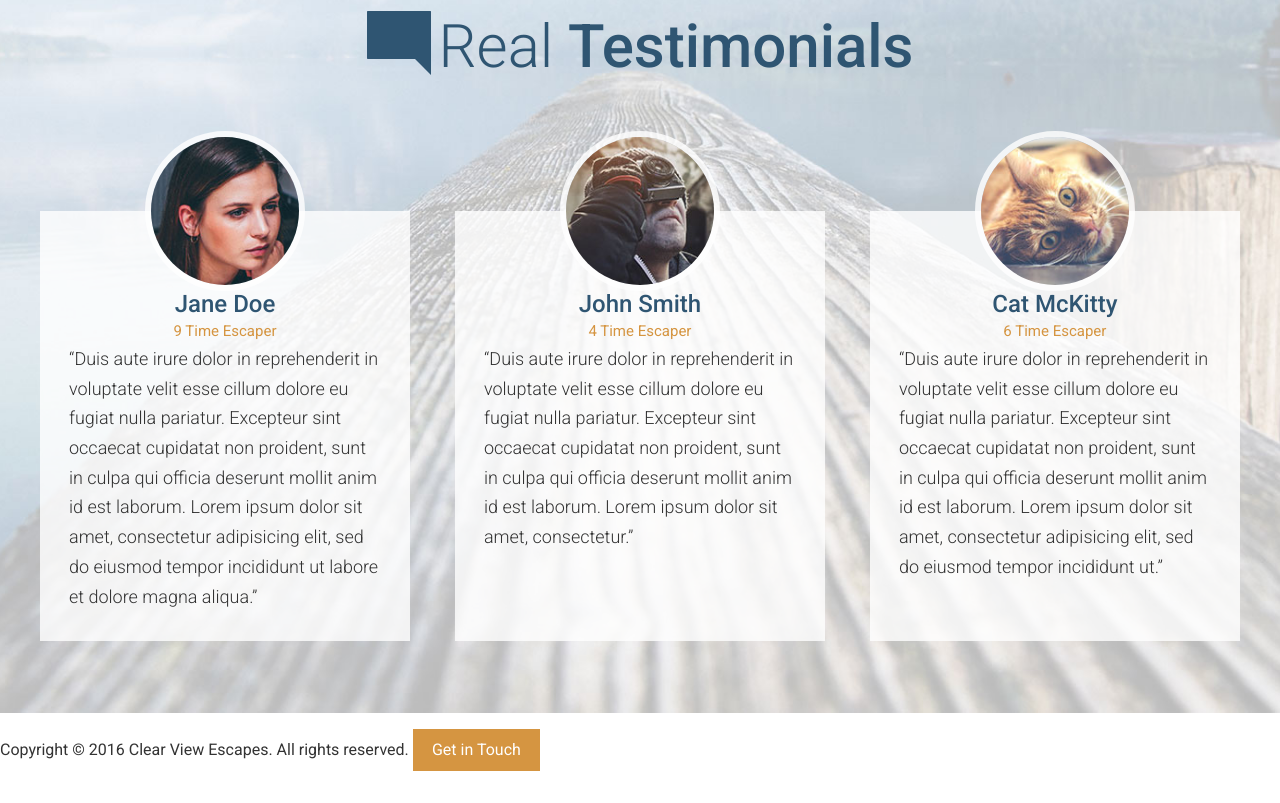
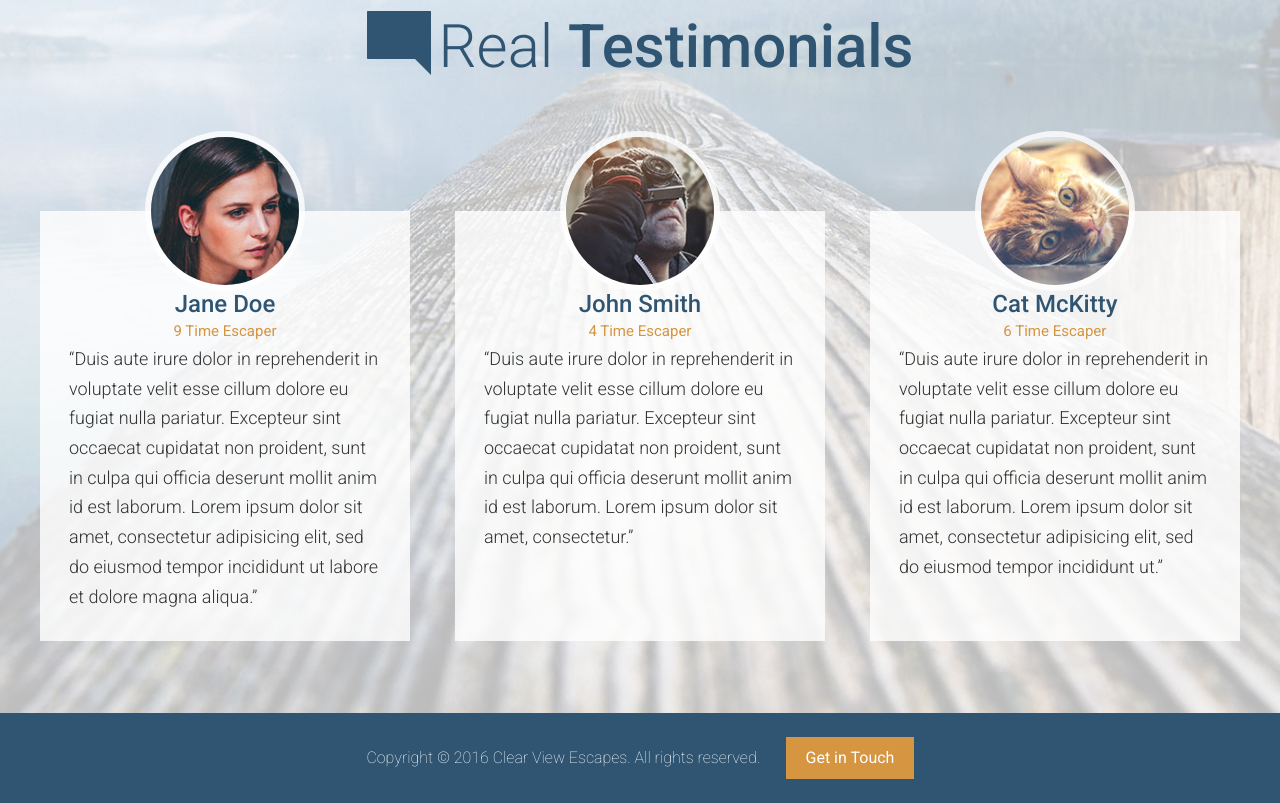
Before and after one commit to onesixdee/travel-site, a website: page app/index.html in a window 1280 px wide. Shown: the part 3092-3895 px from the top of the page. Drawn offline with Linux system fonts and the light colour scheme.

Commit message:
Completed styling the footer

```diff
--- /dev/null
+++ b/app/assets/styles/modules/_site-footer.css
@@ -0,0 +1,19 @@
+.site-footer {
+	background-color: $mainBlue;
+	color: #fff;
+	padding: .5rem 0;
+	text-align: center;
+
+	&__copyright {
+		display: block;
+		margin-bottom: 1rem;
+		font-weight: 200;
+	}
+	@mixin atMedium{
+		&__copyright {
+			display: inline;
+			margin-bottom: 0;
+			margin-right: 1.4rem;
+		}
+	}
+}
--- a/app/assets/styles/styles.css
+++ b/app/assets/styles/styles.css
@@ -13,3 +13,4 @@
 @import "modules/_feature-items";
 @import "modules/_testimonial";
 @import "modules/_sprite";
+@import "modules/_site-footer";
--- a/app/index.html
+++ b/app/index.html
@@ -145,8 +145,10 @@
     </div>
   </div>
 
-  <footer>
-    <p>Copyright &copy; 2016 Clear View Escapes. All rights reserved. <a href="#" class="btn btn--orange">Get in Touch</a></p>
+  <footer class="site-footer">
+    <div class="wrapper">
+      <p><span class="site-footer__copyright">Copyright &copy; 2016 Clear View Escapes. All rights reserved. </span><a href="#" class="btn btn--orange">Get in Touch</a></p>
+    </div>
   </footer>
 </body>
 </html>
--- a/app/temp/styles/styles.css
+++ b/app/temp/styles/styles.css
@@ -1080,3 +1080,24 @@ a {
 		height: 42px;
 		background-position: 36.69752421959096% 45.792307692307695%;
 	}
+
+.site-footer {
+	background-color: #2f5572;
+	color: #fff;
+	padding: .5rem 0;
+	text-align: center;
+}
+
+.site-footer__copyright {
+		display: block;
+		margin-bottom: 1rem;
+		font-weight: 200;
+	}
+
+@media (min-width: 800px) {
+		.site-footer__copyright {
+			display: inline;
+			margin-bottom: 0;
+			margin-right: 1.4rem;
+		}
+	}
--- a/gulp/tasks/styles.js
+++ b/gulp/tasks/styles.js
@@ -10,7 +10,7 @@ mixins = require('postcss-mixins');
 
 gulp.task('styles', function() {
   return gulp.src('./app/assets/styles/styles.css')
-  .pipe(postcss([cssImport, nmixins, cssvars, nested, autoprefixer]))
+  .pipe(postcss([cssImport, mixins, cssvars, nested, autoprefixer]))
   .on('error', function(errorInfo){
   	console.log(errorInfo.toString());
   	this.emit('end');
```
